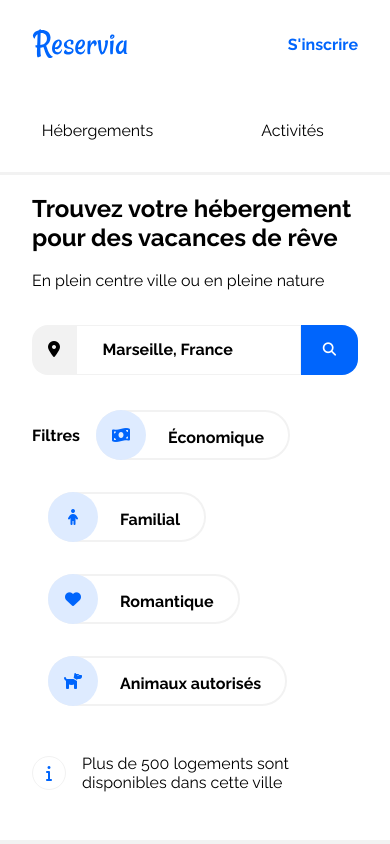
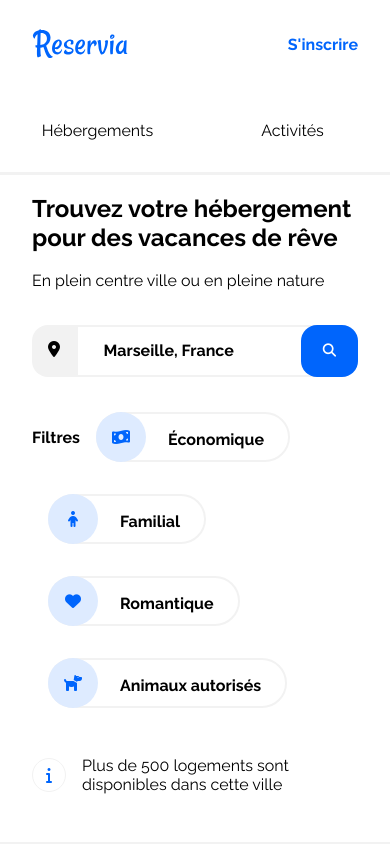
Before and after one commit to LaBeeScott/RESERVIA-OpenClassrooms, a plain HTML site: page index.html in a window 390 px wide. Shown: the top 844 px of the page. Drawn offline with Linux system fonts and the light colour scheme; files whose address does not match are found by name.

Commit message:
Search Icon Fixed

```diff
--- a/CSS/main.css
+++ b/CSS/main.css
@@ -30,7 +30,7 @@
 .search input {
   border: #f2f2f2 1px solid;
   padding: 16px;
-  width: 256px;
+  width: 300px;
 }
 
 .search input::placeholder {
--- a/CSS/media.css
+++ b/CSS/media.css
@@ -98,6 +98,10 @@
 
   /* RECHERCHE */
 
+  .search input {
+    border: 2px solid #f2f2f2;
+  }
+
   .search .search-text {
     display: none;
   }
@@ -105,6 +109,8 @@
   .search button {
     color: white;
     background-color: #0065fc;
+    border-radius: 16px;
+    margin-left: -16px;
   }
 
   .fa-search {
```
